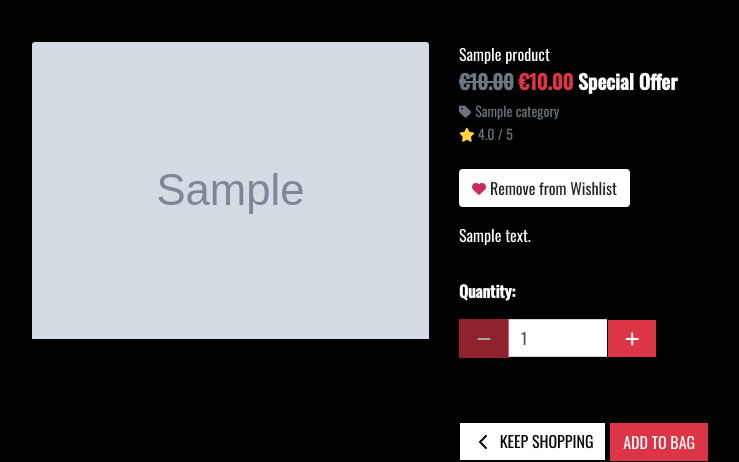
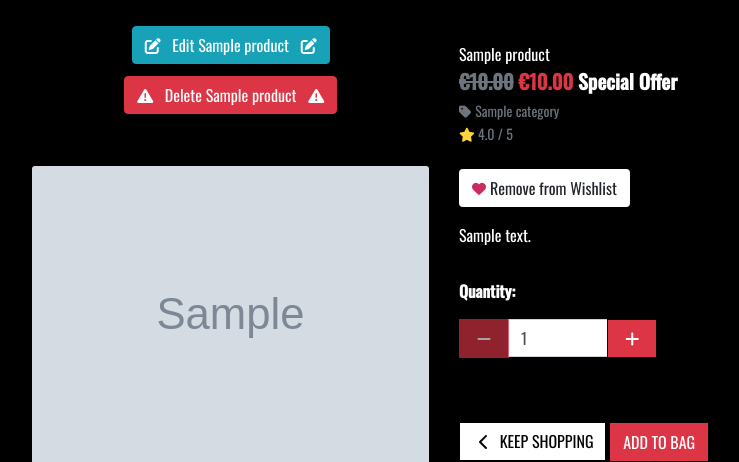
Before and after one commit to DiarmuidSheeran/decked-out-pp-5, a Django app: page /products/1 in a window 1280 px wide. Shown: the part 170-632 px from the top of the page, without its empty margins (196-935 px from the left). Run offline with Django 3.2, Linux system fonts and the light colour scheme; a user stored in the database is signed in; tables that the repository leaves empty hold one stand-in row (values such as "Sample post"); grey boxes marked "Sample" are stand-in pictures; some libraries are stand-ins or nearby versions.

Commit message:
Add delete view and url path, create links to delete and edit products in product details

```diff
--- a/products/templates/products/product_detail.html
+++ b/products/templates/products/product_detail.html
@@ -14,6 +14,15 @@
     <div class="container-fluid">
         <div class="row">
             <div class="col-12 col-md-6 col-lg-4 offset-lg-2">
+                {% if request.user.is_superuser %}
+                    <div class="mt-2 d-flex justify-content-center">
+                        <a href="{% url 'edit_product' product.id %}" class="btn btn-info mb-1 mt-4"><i class="fa-solid fa-pen-to-square pr-2" style="color: #ffffff;"></i> Edit {{ product.name }} <i class="fa-solid fa-pen-to-square pl-2" style="color: #ffffff;"></i></a>
+                    </div>
+                    <div class="mt-2 d-flex justify-content-center">
+                        <a class="btn btn-danger mb-1" href="{% url 'delete_product' product.id %}"><i class="fa-solid fa-triangle-exclamation pr-2" style="color: #ffffff;"></i> Delete {{ product.name }} <i class="fa-solid fa-triangle-exclamation pl-2" style="color: #ffffff;"></i></a>
+                    </div>
+                {% endif %}
+
                 <div class="image-container my-5">
                     {% if product.image %}
                         <a href="{{ product.image.url }}" target="_blank">
--- a/products/urls.py
+++ b/products/urls.py
@@ -6,5 +6,6 @@ urlpatterns = [
     path('<int:product_id>', views.product_detail, name='product_detail'),
     path('products/<str:sku>/like/', views.wishlist, name='wishlist'),
     path('add/', views.add_product, name='add_product'),
-     path('edit/<int:product_id>/', views.edit_product, name='edit_product'),
+    path('edit/<int:product_id>/', views.edit_product, name='edit_product'),
+    path('delete/<int:product_id>/', views.delete_product, name='delete_product'),
 ]
--- a/products/views.py
+++ b/products/views.py
@@ -123,9 +123,9 @@ def add_product(request):
     if request.method == 'POST':
         form = ProductForm(request.POST, request.FILES)
         if form.is_valid():
-            form.save()
+            product = form.save()
             messages.success(request, 'Successfully added product!')
-            return redirect(reverse('add_product'))
+            return redirect(reverse('product_detail', args=[product.id]))
         else:
             messages.error(request, 'Failed to add product. Please ensure the form is valid.')
     else:
@@ -159,3 +159,10 @@ def edit_product(request, product_id):
     }
 
     return render(request, template, context)
+
+def delete_product(request, product_id):
+    """ Delete a product from the store """
+    product = get_object_or_404(Product, pk=product_id)
+    product.delete()
+    messages.success(request, 'Product deleted!')
+    return redirect(reverse('products'))
```
